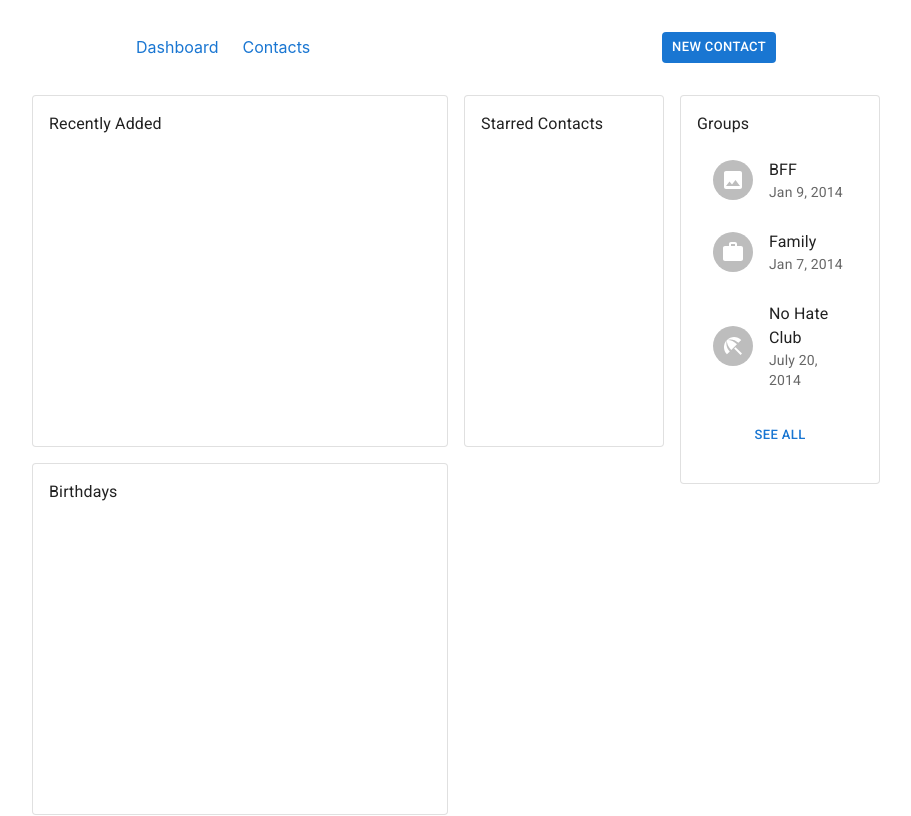
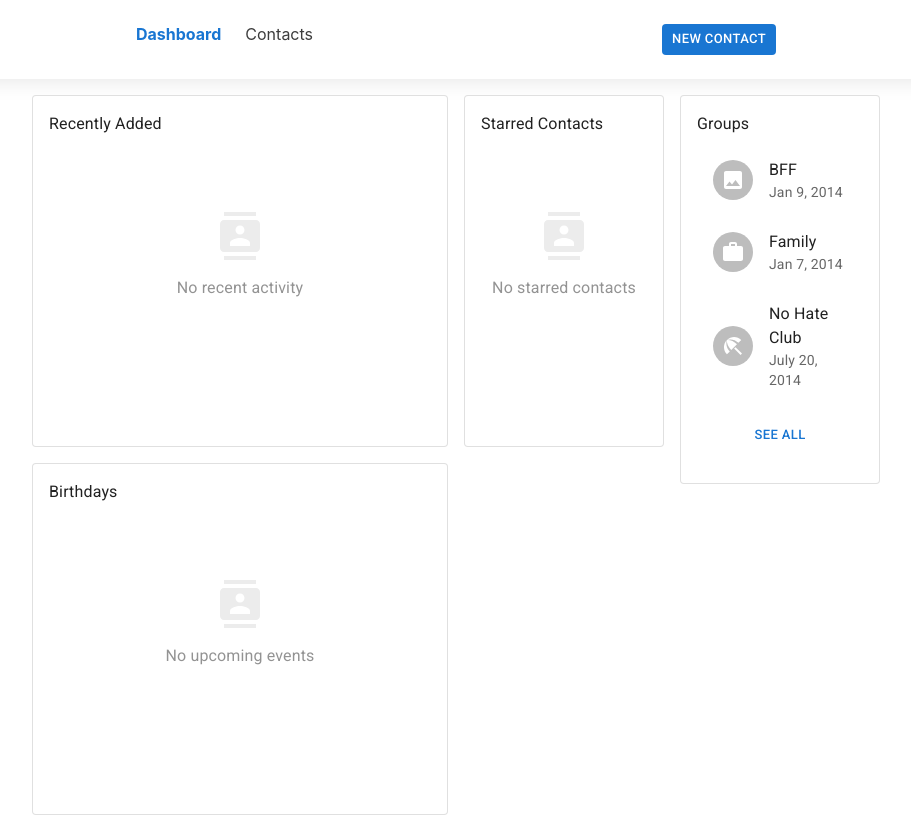
Before and after one commit to marilyn-n/contacts-app, a React (Create React App) app: page / in a window 1280 px wide. Shown: the top 816 px of the page, without its empty margins (184-1095 px from the left). Built offline with nearby package versions, Linux system fonts and the light colour scheme.

Commit message:
add empty state and footer components

```diff
--- a/src/App.css
+++ b/src/App.css
@@ -0,0 +1,13 @@
+.nav-link {
+    text-decoration: none;
+    color: #3d3d3d;
+}
+
+.nav-link.active {
+    color: #1976d2 !important;
+    font-weight: bold;
+}
+
+.nav-link:hover {
+    color: #1976d2 !important;
+}
--- a/src/App.js
+++ b/src/App.js
@@ -1,12 +1,13 @@
 import React, { useState, useContext } from "react";
 import { BrowserRouter as Router, Routes, Route } from "react-router-dom";
+import { NavLink } from 'react-router-dom';
 import TheDashboard from './pages/dashboard/TheDashboard';
 import TheContacts from './pages/contacts/TheContacts';
 import Stack from '@mui/material/Stack';
-import Link from '@mui/material/Link';
-import { Button, Box } from "@mui/material";
+import { Button, Box, Typography } from "@mui/material";
 import FormDialog from './components/CreateNewDialog';
 import { AppCtx } from "./context/appContext";
+import "./App.css"
 
 const App = () => {
     const { handleClickOpen } = useContext(AppCtx);
@@ -14,15 +15,17 @@ const App = () => {
     return (
         <>
             <Router>
-                <Box display='flex' justifyContent='space-between' sx={{ margin: '2rem 20rem' }}>
-                    <Stack spacing={3} direction="row" alignItems='center' >
-                        <Link href="/" to={'/'} underline="none">
-                            Dashboard
-                        </Link>
-                        <Link href="/contacts" to={'/contacts'} underline="none">
-                            Contacts
-                        </Link>
-                    </Stack>
+                <Box display='flex' justifyContent='space-between' sx={{ padding: '1.5rem 20rem', marginBottom: '1rem', boxShadow: '-3px 2px 20px rgba(0, 0, 0, 0.1)' }}>
+                    <nav>
+                        <Stack spacing={3} direction="row" alignItems='center'>
+                            <NavLink exact to="/" activeClassName="active" className="nav-link">
+                                Dashboard
+                            </NavLink>
+                            <NavLink to="/contacts" activeClassName="active" className="nav-link">
+                                Contacts
+                            </NavLink>
+                        </Stack>
+                    </nav>
                     <Stack direction="row" alignItems='center'>
                         <Button variant="contained" size="small" disableElevation={true} onClick={handleClickOpen}>New Contact</Button>
                     </Stack>
@@ -32,8 +35,11 @@ const App = () => {
                     <Route path='/contacts' element={<TheContacts />} />
                 </Routes>
             </Router>
+            <FormDialog />
 
-            <FormDialog />
+            <footer style={{ backgroundColor: 'rgb(250 248 248)', padding: '2rem', textAlign: 'center', color: '#939393' }}>
+                <Typography sx={{ fontSize: '1.15rem' }}> &#169; 2023 Marilyn Negrete </Typography>
+            </footer>
 
         </>
     )
--- a/src/Pages/Contacts/TheContacts.js
+++ b/src/Pages/Contacts/TheContacts.js
@@ -9,6 +9,7 @@ import Tabs from '@mui/material/Tabs';
 import Tab from '@mui/material/Tab';
 import ContactLi from './ContactLi';
 import ContactDetailsPanel from './ContactDetailsPanel';
+import EmptyStateUI from '../../components/EmptyUIState';
 
 function TabPanel(props) {
     const { children, value, index, ...other } = props;
@@ -31,7 +32,7 @@ function TabPanel(props) {
 }
 
 const TheContacts = () => {
-    const { contacts, setContacts, handleClickOpen } = useContext(AppCtx);
+    const { contacts, setContacts } = useContext(AppCtx);
     const [searchTerm, setSearchTerm] = useState('');
     const [filteredItems, setFilteredItems] = useState([]);
     const [value, setValue] = useState(0);
@@ -91,7 +92,7 @@ const TheContacts = () => {
                                 orientation="vertical"
                                 value={value}
                                 onChange={handleChangeTab}
-                                sx={{ borderRight: 1, borderColor: 'divider' }}
+                                sx={{ borderRight: 1, borderColor: 'divider', minHeight: 800 }}
                             >
                                 {filteredItems.map((item, i) => {
                                     return (
@@ -110,6 +111,8 @@ const TheContacts = () => {
                                         />
                                     )
                                 })}
+
+                                {!filteredItems.length ? <EmptyStateUI label='No Results' /> : null}
                             </Tabs>
                         </Box>
                     </Grid>
--- a/src/Pages/Dashboard/TheDashboard.js
+++ b/src/Pages/Dashboard/TheDashboard.js
@@ -5,6 +5,8 @@ import ListItem from '@mui/material/ListItem';
 import ListItemText from '@mui/material/ListItemText';
 import ListItemAvatar from '@mui/material/ListItemAvatar';
 import Avatar from '@mui/material/Avatar';
+import Box from '@mui/material/Box';
+import ContactsIcon from '@mui/icons-material/Contacts';
 import ImageIcon from '@mui/icons-material/Image';
 import WorkIcon from '@mui/icons-material/Work';
 import BeachAccessIcon from '@mui/icons-material/BeachAccess';
@@ -17,6 +19,7 @@ import { AppCtx } from "../../context/appContext";
 import CakeIcon from '@mui/icons-material/Cake';
 import moment from "moment";
 import SeeAllDialog from "../../components/SeeAllDialog";
+import EmptyStateUI from "../../components/EmptyUIState";
 
 const TheDashboard = () => {
     const { contacts, setOpen, handleSeeAllOpen, } = useContext(AppCtx);
@@ -88,7 +91,7 @@ const TheDashboard = () => {
                                         <Typography sx={{ fontSize: '.85rem' }}>{moment(contact.createdDate).fromNow()}</Typography>
                                     </ListItem>
                                 )
-                            }) : null}
+                            }) : <EmptyStateUI label='No recent activity' />}
                         </List>
                         {recentAdded.length > 3 ?
                             <CardActions sx={{ display: 'flex', justifyContent: 'center' }}>
@@ -125,7 +128,7 @@ const TheDashboard = () => {
                                         <Typography sx={{ fontSize: '.85rem' }}>  {moment(contact.dateOfBirth).fromNow()}</Typography>
                                     </ListItem>
                                 )
-                            }) : null}
+                            }) : <EmptyStateUI label='No upcoming events' />}
                         </List>
                     </CardContent>
                 </Card>
@@ -150,7 +153,7 @@ const TheDashboard = () => {
                                         <ListItemText primary={`${contact.firstName} ${contact.lastName}`} secondary={contact.address} />
                                     </ListItem>
                                 )
-                            }) : null}
+                            }) : <EmptyStateUI label='No starred contacts' />}
                         </List>
                         {starredContacts.length > 3 ?
                             <CardActions sx={{ display: 'flex', justifyContent: 'center' }}>
--- /dev/null
+++ b/src/components/EmptyUIState.js
@@ -0,0 +1,16 @@
+import React from "react";
+import Box from '@mui/material/Box';
+import Typography from '@mui/material/Typography';
+import ContactsIcon from '@mui/icons-material/Contacts';
+
+const EmptyStateUI = (props) => {
+    const { label } = props;
+    return (
+        <Box sx={{ display: 'flex', alignItems: 'center', flexDirection: 'column', height: '15rem', justifyContent: 'center' }}>
+            <ContactsIcon sx={{ fontSize: '3rem', color: '#ececec' }} />
+            <Typography sx={{ color: '#939393', margin: '1rem 0' }}>{label}</Typography>
+        </Box>
+    )
+}
+
+export default EmptyStateUI
--- a/src/components/SeeAllDialog.js
+++ b/src/components/SeeAllDialog.js
@@ -18,14 +18,11 @@ const SeeAllDialog = (props) => {
     const { isSeeAllOpen, handleSeeAllClose } = useContext(AppCtx);
     const { itemsData } = props;
 
-    console.log(itemsData);
     return (
         <Dialog open={isSeeAllOpen} onClose={handleSeeAllClose}>
             <DialogTitle>{itemsData.label}</DialogTitle>
-            <DialogContent>
+            <DialogContent sx={{ width: 400 }}>
                 <List
-                    sx={{ bgcolor: 'background.paper' }}
-                    component="nav"
                     aria-labelledby="nested-list-subheader"
                     subheader={
                         <ListSubheader component="div" id="nested-list-subheader">
```
